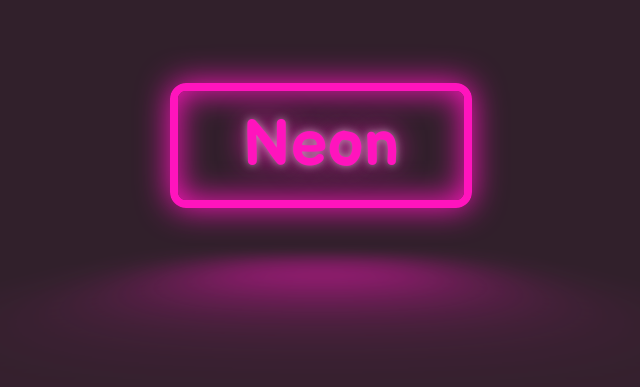
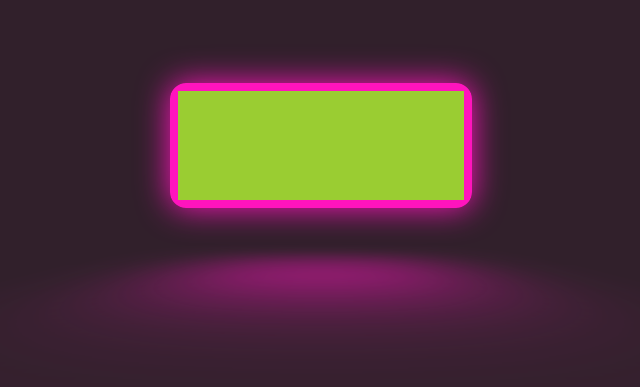
Before and after one commit to Annie-Huang/neon-button-with-css, a website: page index.html in a window 1280 px wide. Shown: the part 263-650 px from the top of the page, without its empty margins (319-959 px from the left). Drawn offline with Linux system fonts and the light colour scheme.

Commit message:
Create a ::after psudo element.

```diff
--- a/style.css
+++ b/style.css
@@ -44,7 +44,20 @@ body {
   position: relative;
 }
 
+.neon-button::after {
+  content: '';
+  position: absolute;
+  top: 0;
+  bottom: 0;
+  left: 0;
+  right: 0;
+  background: yellowgreen;
+}
+
+/* The shadow part */
 .neon-button::before {
+  pointer-events: none; /* So It cannot be clicked and there is no cursor on when hover on the shadow */
+
   content: '';
   position: absolute;
   background: var(--clr-neon);
```
